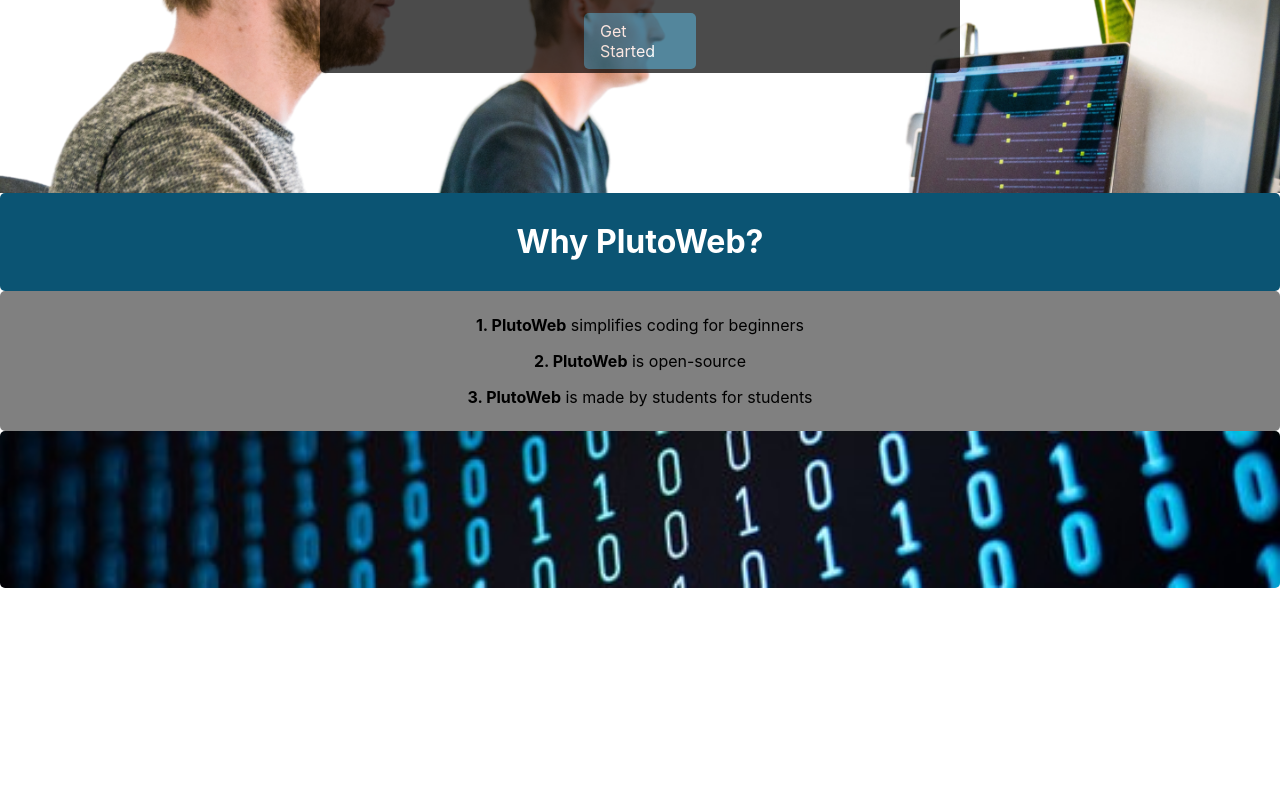
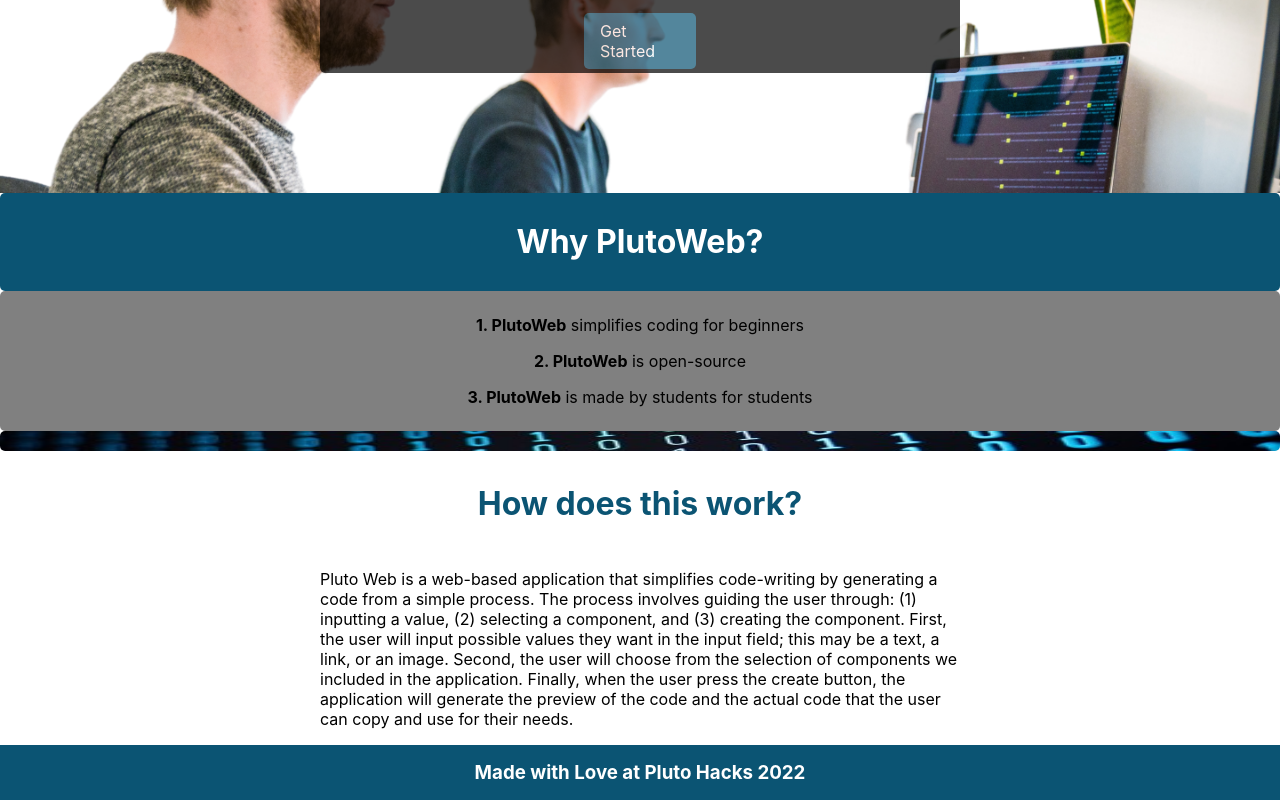
Before and after one commit to macapedi/pluto-web, a JavaScript app: page /landing in a window 1280 px wide. Shown: the part 395-1195 px from the top of the page. Before the commit the page ends 987 px from the top, so only its background shows below. Built offline with nearby package versions, Linux system fonts and the light colour scheme; the HTML template or start-up script is replaced by a standard one.

Commit message:
footer created, landing page enlarged

```diff
--- a/src/App.scss
+++ b/src/App.scss
@@ -1,5 +1,6 @@
 .App {
     height: 100vh;
+
 }
 
 // .App-logo {
--- /dev/null
+++ b/src/components/Header/Footer/Footer.js
@@ -0,0 +1,14 @@
+import './Footer.scss';
+import { Link } from 'react-router-dom';
+
+function Footer() {
+  return (
+    <div className="footer">
+      <Link to="/dashboard" className='footer__title'><h3 className='footer__title'>Made with Love at Pluto Hacks 2022</h3></Link>
+
+
+    </div>
+  );
+}
+
+export default Footer;
--- /dev/null
+++ b/src/components/Header/Footer/Footer.scss
@@ -0,0 +1,19 @@
+.footer{
+
+  display: flex;
+  background-color: rgb(11, 84, 115, 1);
+  color: white;
+  flex-direction: row;
+  align-items: center;
+  justify-content: center;
+  text-decoration: none;
+  max-height: 3vh;
+  padding: 1rem;
+  margin: 0;
+
+  &__title{
+    text-decoration: none;
+    color: white;
+    margin: 0;
+  }
+}
--- a/src/pages/LandingPage/LandingPage.js
+++ b/src/pages/LandingPage/LandingPage.js
@@ -1,6 +1,8 @@
 import "./LandingPage.scss";
 import { Link } from "react-router-dom";
 import matrix from "../../assets/matrix.jpg";
+import Footer from "../../components/Header/Footer/Footer.js";
+
 
 function LandingPage() {
   return (
@@ -12,7 +14,9 @@
             Start coding right now in HTML and CSS with our beginner friendly
             tools.
           </p>
-          <Link className="landing-page__button" to="/dashboard">Get Started</Link>
+          <Link className="landing-page__button" to="/dashboard">
+            Get Started
+          </Link>
         </div>
       </div>
       <div className="landing-page__info">
@@ -36,12 +40,29 @@
         </div>
       </div>
       <div>
-      <img
-        src={matrix}
-        alt="Photo of zeros and ones"
-        className="landing-page__info-img"
-      />
+        <img
+          src={matrix}
+          alt="Photo of zeros and ones"
+          className="landing-page__info-img"
+        />
       </div>
+      <div className="landing-page__title-work">
+        <h1 className="landing-page__work-title">How does this work?</h1>
+      </div>
+      <div className="landing-page__paragraph">
+        <p>
+          Pluto Web is a web-based application that simplifies code-writing by
+          generating a code from a simple process. The process involves guiding
+          the user through: (1) inputting a value, (2) selecting a component,
+          and (3) creating the component. First, the user will input possible
+          values they want in the input field; this may be a text, a link, or an
+          image. Second, the user will choose from the selection of components
+          we included in the application. Finally, when the user press the
+          create button, the application will generate the preview of the code
+          and the actual code that the user can copy and use for their needs.
+        </p>
+      </div>
+      <Footer/>
     </>
   );
 }
--- a/src/pages/LandingPage/LandingPage.scss
+++ b/src/pages/LandingPage/LandingPage.scss
@@ -63,7 +63,21 @@
     &__info-img{
         border-radius: 5px;
         width: 100%;
-        height: 50%;
+        max-height: 20px;
+
+    }
+
+    &__title-work{
+        color: rgb(11, 84, 115, 1);
+        text-align: center;
+        padding: 0.5rem;
+
+    }
+
+    &__paragraph{
+        width: 50%;
+        display: flex;
+        margin-left: 25%;
 
     }
 }
```
Also changed, not shown: src/assets/logo.png (added), src/assets/matrix.jpg.
